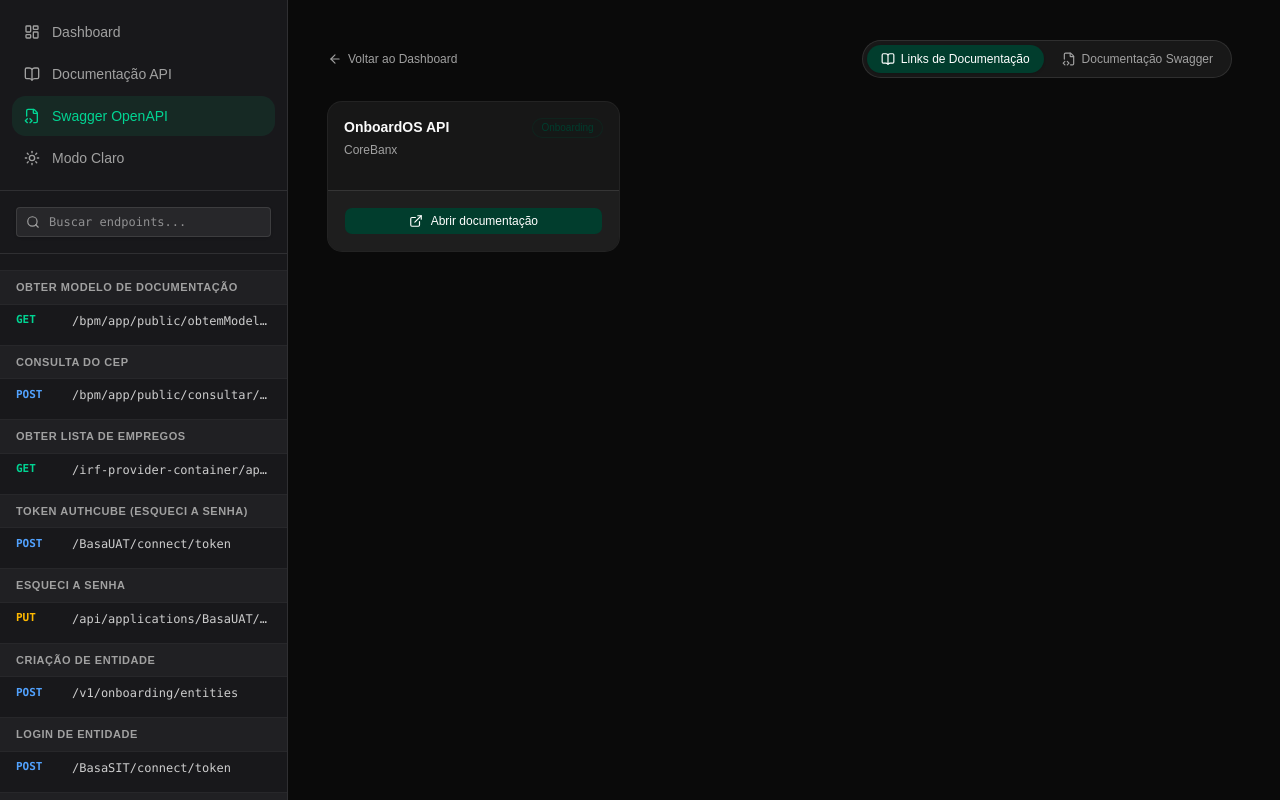
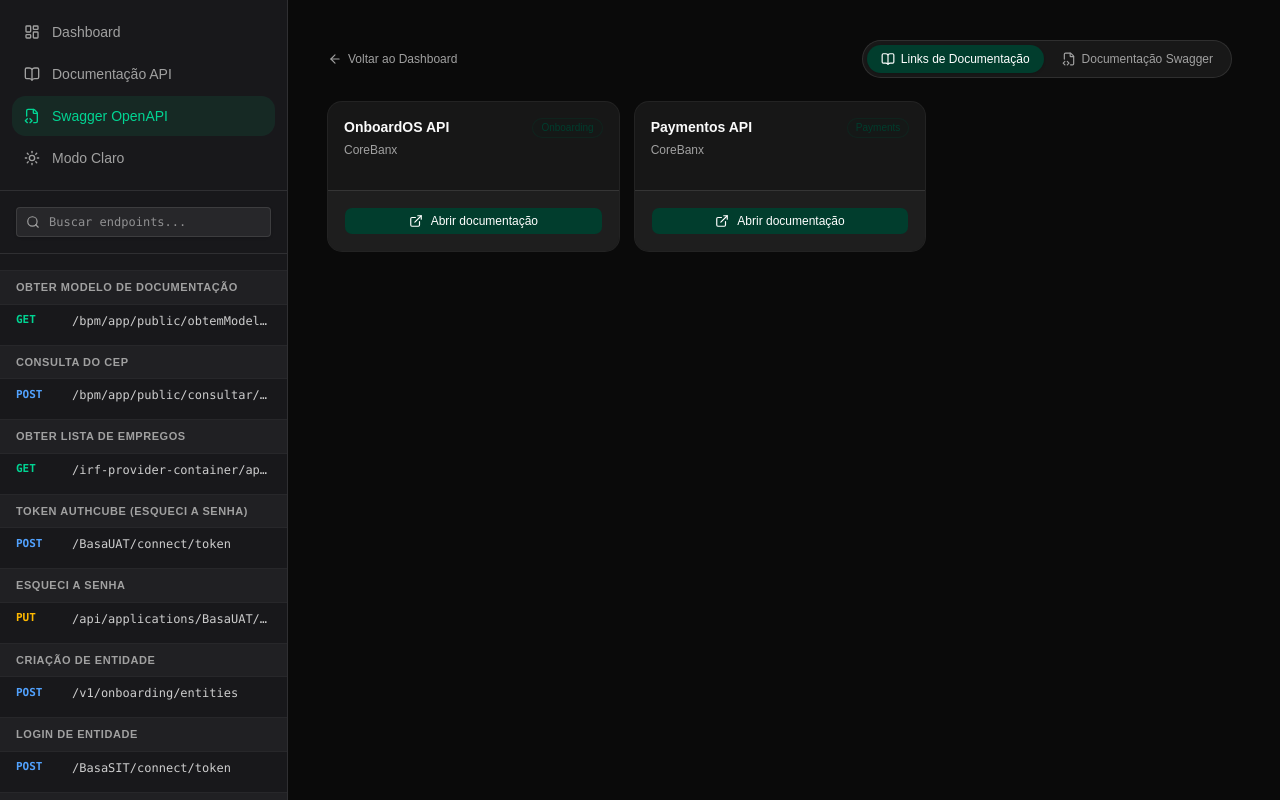
Before and after one commit to DeskcorpGit/apis-description, a React (Vite) app: page /swagger in a window 1280 px wide. Built offline with nearby package versions, Linux system fonts and the light colour scheme.

Commit message:
feat: add Apis configuration list for CoreBanx services

```diff
--- a/src/links/Api.ts
+++ b/src/links/Api.ts
@@ -1,8 +1,21 @@
-export const Apis = [
+interface ApisProps {
+  title: string;
+  company: string;
+  function: string;
+  url: string;
+}
+
+export const Apis: ApisProps[] = [
   {
     title: 'OnboardOS API',
     company: 'CoreBanx',
     function: 'Onboarding',
     url: 'https://uat-onboarding.corebanxapp.com.br/docs/index.html#/',
   },
+  {
+    title: 'Paymentos API',
+    company: 'CoreBanx',
+    function: 'Payments',
+    url: 'https://uat.corebanxapp.com.br/paymentos/docs/index.html#/',
+  },
 ];
```
